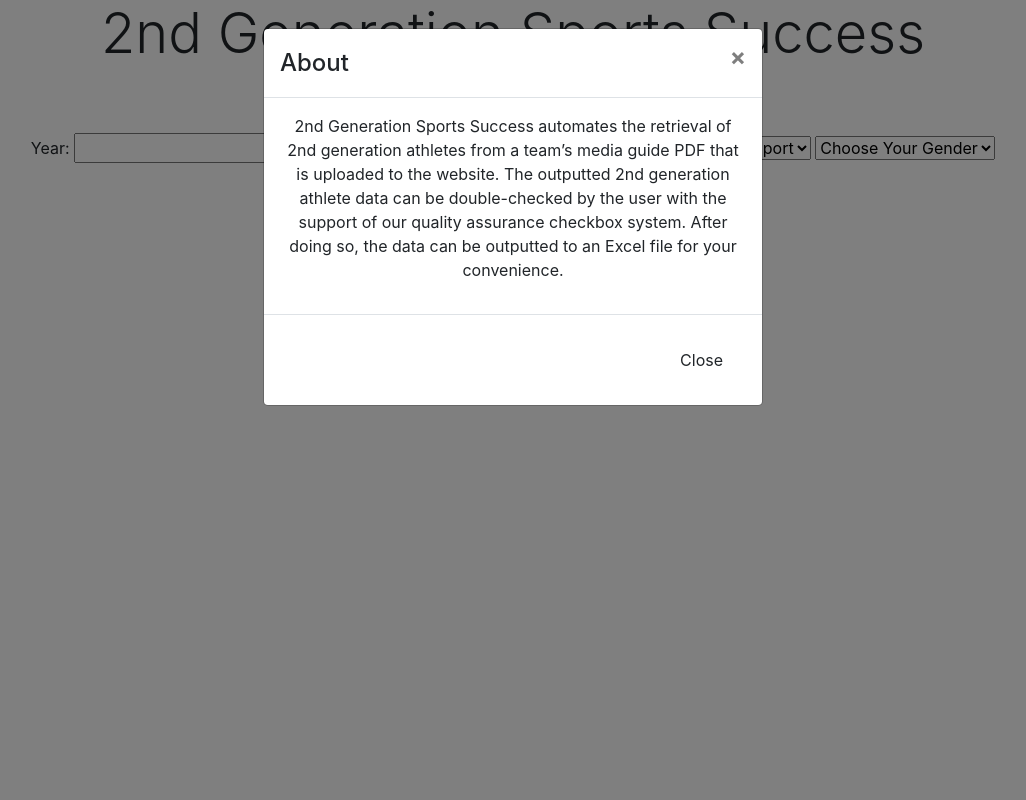
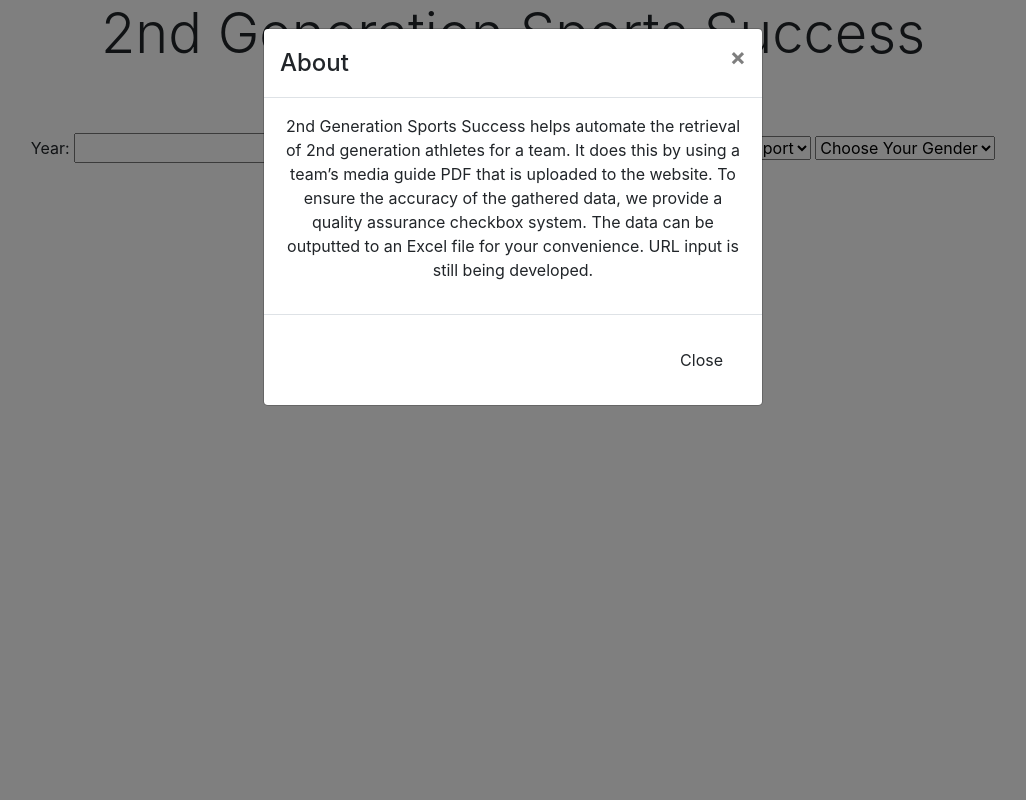
Before and after one commit to jchen706/2ndGenSports, a Flask app: page / in a window 1280 px wide, after a click on "About". Shown: the whole page, without its empty margins (127-1153 px from the left). Run offline with Flask 2, Linux system fonts and the light colour scheme; some libraries are stand-ins or nearby versions.

Commit message:
Add files via upload
finished developing About and User Guide buttons as a modal element

```diff
--- a/templates/home.html
+++ b/templates/home.html
@@ -39,15 +39,14 @@
           <div class="modal fade" id="aboutModal" role="dialog">
             <div class="modal-dialog">
 
-              <!-- Modal content-->
+              <!-- About Modal content-->
               <div class="modal-content">
                 <div class="modal-header">
                   <h4 class="modal-title">About</h4>
                   <button type="button" class="close" data-dismiss="modal">&times;</button>
                 </div>
                 <div class="modal-body">
-                  <p>2nd Generation Sports Success automates the retrieval of 2nd generation athletes from a team’s media guide PDF that is uploaded to the website. The outputted 2nd generation athlete data can be double-checked by the user with the support of our quality assurance checkbox system. After doing so, the data can be outputted to an Excel file for your convenience.
-                  </p>
+                  <p>2nd Generation Sports Success helps automate the retrieval of 2nd generation athletes for a team. It does this by using a team’s media guide PDF that is uploaded to the website. To ensure the accuracy of the gathered data, we provide a quality assurance checkbox system. The data can be outputted to an Excel file for your convenience. URL input is still being developed.</p>
                 </div>
                 <div class="modal-footer">
                   <button type="button" class="btn btn-default" data-dismiss="modal">Close</button>
@@ -56,7 +55,35 @@
 
             </div>
           </div>
-      <button type="button" class="userBtn btn btn-dark"><a href="userguide.html">User Guide</a></button>
+
+      <button type="button" class="userBtn btn btn-dark" data-toggle="modal" data-target="#userGuideModal">User Guide</button>
+        <!-- User Guide Modal -->
+          <div class="modal fade" id="userGuideModal" role="dialog">
+            <div class="modal-dialog">
+
+              <!-- User Guide Modal content-->
+              <div class="modal-content">
+                <div class="modal-header">
+                  <h4 class="modal-title">User Guide</h4>
+                  <button type="button" class="close" data-dismiss="modal">&times;</button>
+                </div>
+                <div class="modal-body">
+                  <ol class="float-left">
+                      <li class="float-left">Select year, team, sport, and gender.</li>
+                      <li class="float-left">Upload the corresponding team's media guide PDF.</li>
+                      <li class="float-left">Click submit.</li>
+                      <li class="float-left">Wait for the program to find potential 2nd gen athletes.</li>
+                      <li class="float-left">Use checkboxes to confirm found 2nd gen athletes.</li>
+                      <li class="float-left">Finally, export your data set to Excel.</li>
+                  </ol>
+                </div>
+                <div class="modal-footer">
+                  <button type="button" class="btn btn-default" data-dismiss="modal">Close</button>
+                </div>
+              </div>
+
+            </div>
+          </div>
     </div>
 
 
```
